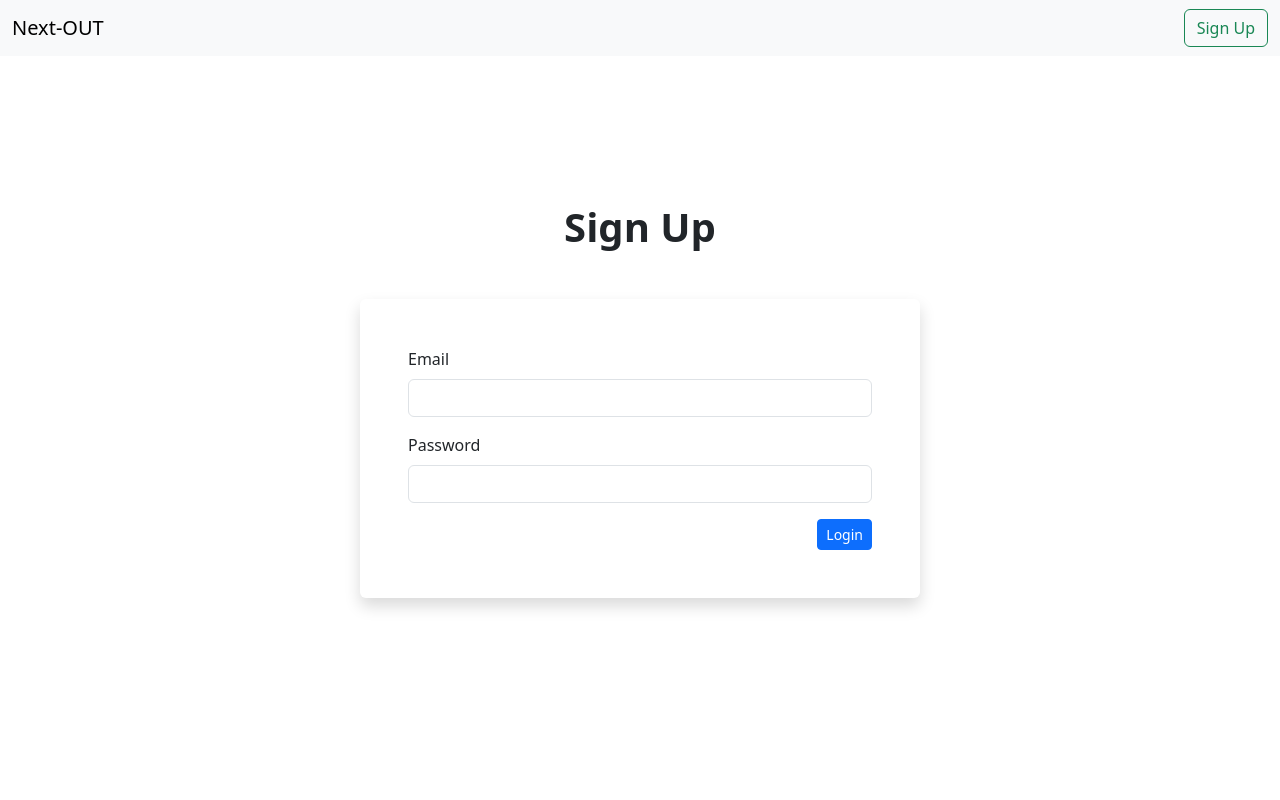
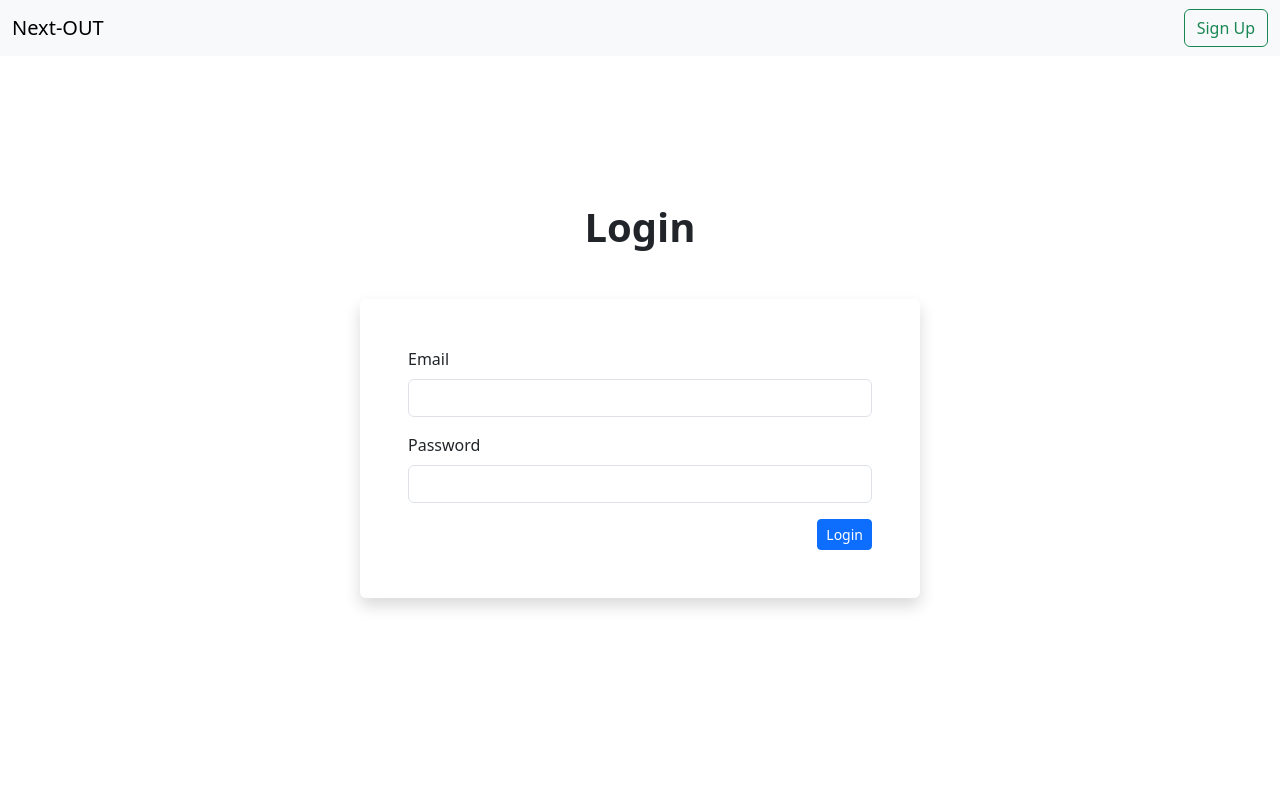
Before and after one commit to onurutku/NextJS-2023-Personal-Aim-Project, a Next.js app: page /login in a window 1280 px wide. Shown: the top 800 px of the page. Built offline with nearby package versions, Linux system fonts and the light colour scheme.

Commit message:
context api ile state share implementation

```diff
--- a/db.json
+++ b/db.json
@@ -6,20 +6,6 @@
       "password": "Onur2235171",
       "repassword": "Onur2235171",
       "id": 1
-    },
-    {
-      "name": "Onur Utku",
-      "email": "onur.topaloglu@orioninc.com",
-      "password": "Onur2235171",
-      "repassword": "Onur2235171",
-      "id": 2
-    },
-    {
-      "name": "Onur Utku",
-      "email": "onur.topaloglu@orioninc.com",
-      "password": "Onur2235171",
-      "repassword": "Onur2235171",
-      "id": 3
     }
   ]
 }
--- a/src/app/layout.tsx
+++ b/src/app/layout.tsx
@@ -2,12 +2,12 @@ import Header from "@/components/header/header";
 import "./globals.css";
 import "node_modules/bootstrap/dist/css/bootstrap.min.css"; // Bootstrap css kalıtımıyla buradan tüm child componentlere iletiliyor
 import Footer from "@/components/footer/footer";
+import { GlobalProvider } from "@/contexts";
 
 export const metadata = {
   title: "Create Next App",
   description: "Generated by create next app",
 };
-
 export default function RootLayout({
   children,
 }: {
@@ -16,10 +16,12 @@ export default function RootLayout({
   return (
     <html lang="en">
       <body>
-        <header className="fixed-top">
-          <Header />
-        </header>
-        <main className="min-vh-100">{children}</main>
+        <GlobalProvider>
+          <header className="fixed-top">
+            <Header />
+          </header>
+          <main className="min-vh-100">{children}</main>
+        </GlobalProvider>
         <footer
           className="text-center text-white"
           style={{ backgroundColor: "#3f51b5" }}
--- a/src/app/login/page.tsx
+++ b/src/app/login/page.tsx
@@ -1,12 +1,14 @@
 "use client";
-import { FormEvent, useState } from "react";
+import { useState, useContext } from "react";
 import styles from "./page.module.css";
 import { useRouter } from "next/navigation";
 import User from "@/models/register.model";
+import { GlobalContext } from "@/contexts";
 
 export default function Login() {
-  const [email, setEmail] = useState<any>("");
-  const [password, setPassword] = useState<any>("");
+  const [email, setEmail] = useState<string>("");
+  const [password, setPassword] = useState<string>("");
+  const { user, setUser } = useContext(GlobalContext);
   const router = useRouter();
 
   const checkUser = async (user: User) => {
@@ -16,7 +18,13 @@ export default function Login() {
       (element: User) =>
         element.email === user.email && element.password === user.password
     );
+    setUserToMemory(matched);
     return matched;
+  };
+  const setUserToMemory = (matched: User | undefined) => {
+    document.cookie = `auth=${JSON.stringify(matched)}`;
+    sessionStorage.setItem("user", JSON.stringify(matched));
+    setUser(matched);
   };
   const handleSubmit = async (event: any) => {
     event.preventDefault();
@@ -39,7 +47,7 @@ export default function Login() {
     <>
       {/* imported style page usage*/}
       <div className={styles.main}>
-        <h1 className="fw-bold mb-5">Sign Up</h1>
+        <h1 className="fw-bold mb-5">Login</h1>
         <div className="p-5 rounded shadow" style={{ width: "35rem" }}>
           <form onSubmit={handleSubmit}>
             <div className="mb-3">
--- a/src/app/register/page.tsx
+++ b/src/app/register/page.tsx
@@ -39,9 +39,7 @@ export default function Register() {
       body: JSON.stringify(data),
     });
     const response = await request.json().then((data: any) => {
-      sessionStorage.setItem("user", JSON.stringify(data));
-      document.cookie = `auth=${JSON.stringify(data)}`;
-      router.replace("/");
+      router.replace("/login");
     });
     return response;
   };
--- a/src/components/header/header.tsx
+++ b/src/components/header/header.tsx
@@ -1,19 +1,16 @@
 "use client";
-import User from "@/models/register.model";
+import { GlobalContext } from "@/contexts";
 import Link from "next/link";
 import { usePathname } from "next/navigation";
-import { useEffect, useState } from "react";
+import { useContext } from "react";
 
 export default function Header() {
+  const { user, setUser } = useContext(GlobalContext);
   const pathName: string = usePathname();
-  const [user, setUser] = useState<User | null>(null);
   const logout = () => {
     sessionStorage.removeItem("user");
+    setUser(null);
   };
-  //!UseEffect is a changedetection, if you want to check for updates for your variables when an event triggered, then you need to put your variable inside the effect hook
-  useEffect(() => {
-    setUser(JSON.parse(sessionStorage.getItem("user")!));
-  }, []);
   return (
     <>
       <nav className="navbar bg-body-tertiary">
--- /dev/null
+++ b/src/contexts.tsx
@@ -0,0 +1,15 @@
+"use client";
+import { createContext, useState } from "react";
+
+export const GlobalContext = createContext<any>("");
+
+export const GlobalProvider = (props: any) => {
+  const [user, setUser] = useState<any>(
+    JSON.parse(sessionStorage.getItem("user")!!)
+  );
+  return (
+    <GlobalContext.Provider value={{ user: user, setUser }}>
+      {props.children}
+    </GlobalContext.Provider>
+  );
+};
--- a/src/models/register.model.ts
+++ b/src/models/register.model.ts
@@ -3,4 +3,5 @@ export default interface User {
   email: string;
   password?: string;
   repassword?: string;
+  id?: string;
 }
```
